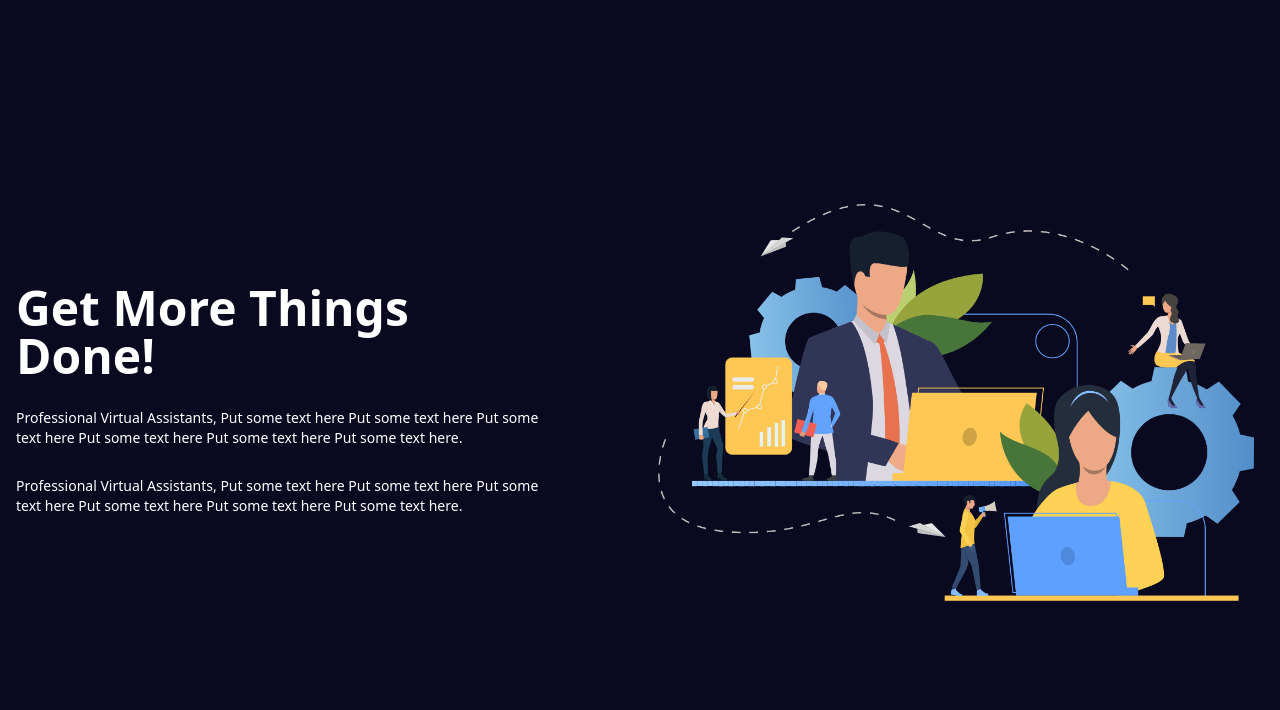
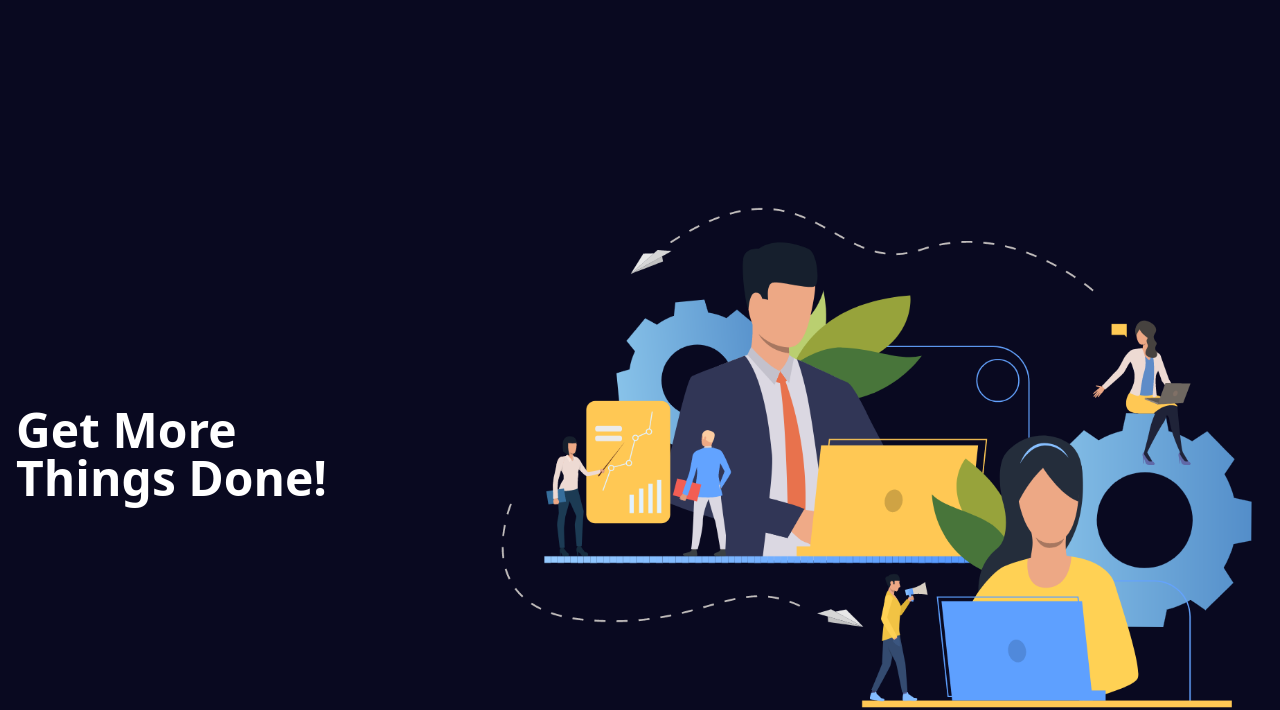
Before and after one commit to sarahboutej/sarahboutej.github.io, a plain HTML site: page work/pro-assistance/index.html in a window 1280 px wide. Shown: the part 96-806 px from the top of the page. Drawn offline with Linux system fonts and the light colour scheme; files that its build step writes are made by us from their sources.

Commit message:
remove text

```diff
--- a/work/pro-assistance/index.html
+++ b/work/pro-assistance/index.html
@@ -90,14 +90,14 @@
           <h1 class="text-3xl md:text-5xl font-norman text-white mt-4 md:mt-0">
             <span class="text-white font-bold">Get More Things Done!
           </h1>
-          <p class="text-white text-sm">
+          <!-- <p class="text-white text-sm">
             Professional Virtual Assistants, Put some text here Put some text here Put some text here Put some text here
             Put some text here Put some text here.
           </p>
           <p class="text-white text-sm">
             Professional Virtual Assistants, Put some text here Put some text here Put some text here Put some text here
             Put some text here Put some text here.
-          </p>
+          </p> -->
         </div>
         <div class="order-1 lg:order-2 wow animate__animated animate__fadeInRight" data-wow-duration="1s">
           <img src="./img/hero.png" />
```
